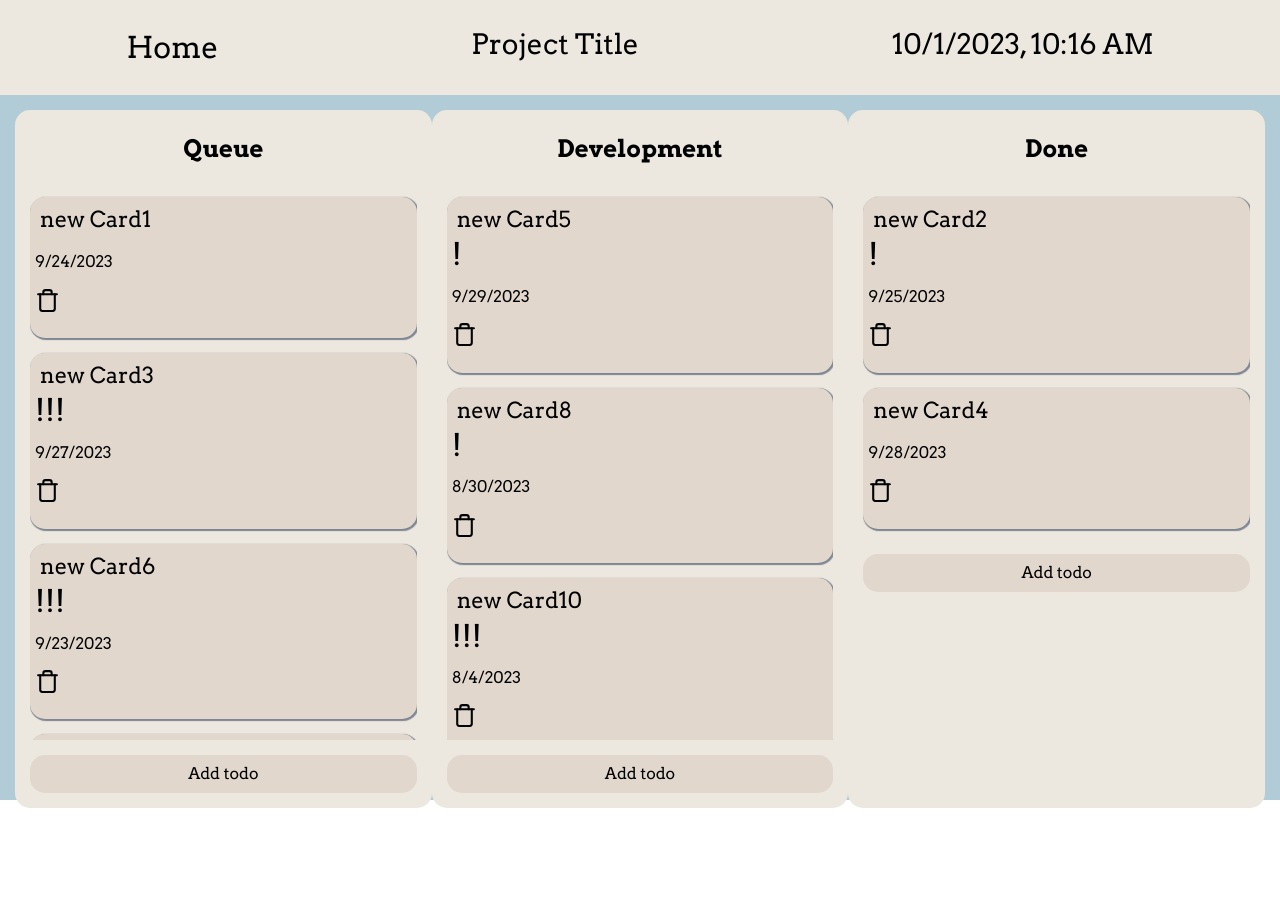
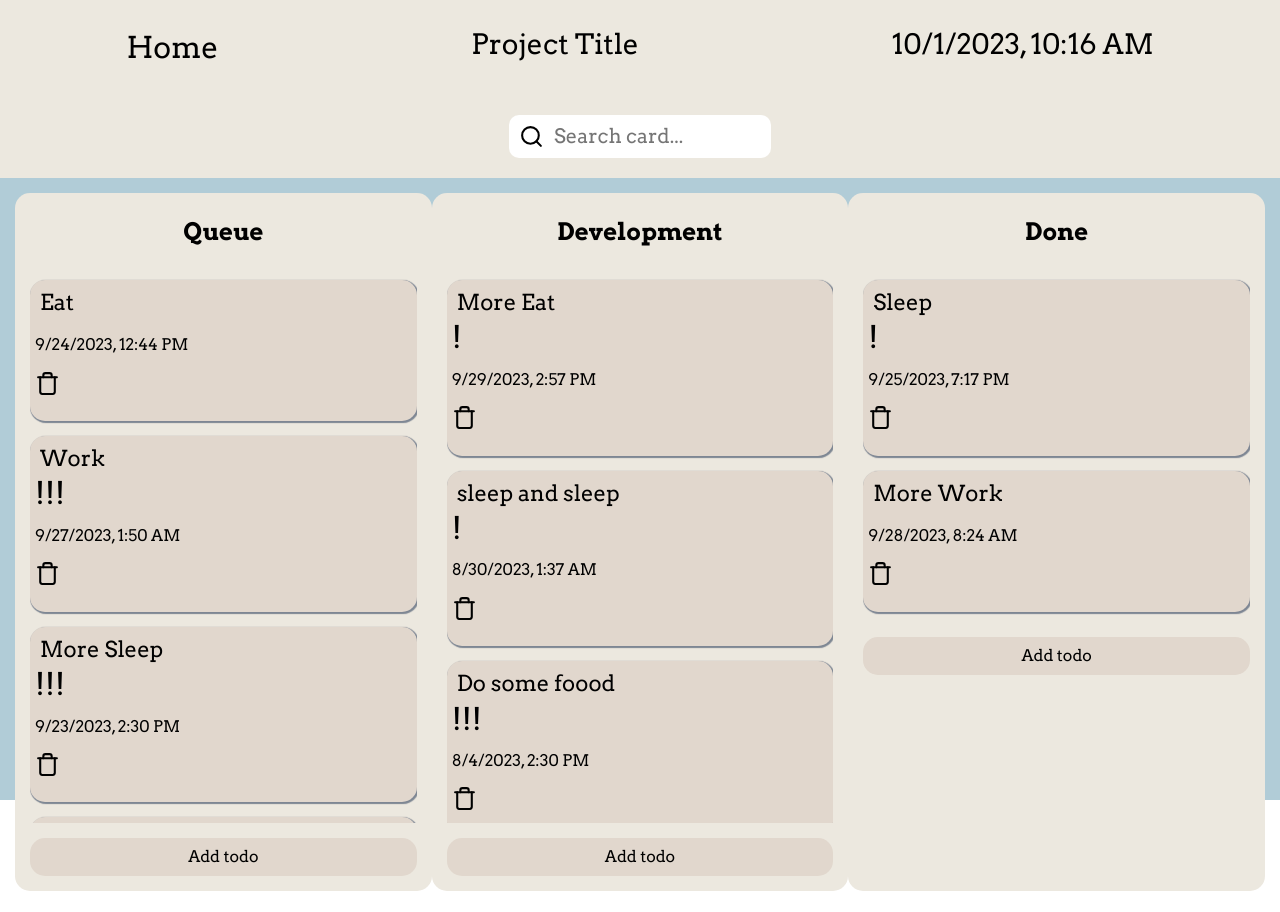
Before and after one commit to Danon12n/uptrader-test-task, a React (Vite) app: page /project/1 in a window 1280 px wide. Before the commit the page ends 829 px from the top, so only its background shows below. Built offline with nearby package versions, Linux system fonts and the light colour scheme.

Commit message:
card search component
card search component added

```diff
--- a/src/App.tsx
+++ b/src/App.tsx
@@ -1,10 +1,11 @@
-import ProjectPage from './pages/project';
 import './App.scss';
 import { Route, Routes, useLocation } from 'react-router';
-import HomePage from './pages/home';
+
 import ErrorPage from './pages/error';
 import Modal from './components/modal/modal';
 import CardEditor from './components/card-editor/card-editor';
+import HomePage from './pages/home/home';
+import ProjectPage from './pages/project/project';
 
 function App() {
   const { state } = useLocation();
--- /dev/null
+++ b/src/components/card-search/card-search.scss
@@ -0,0 +1,67 @@
+.cardSearch__container {
+  position: relative;
+  display: flex;
+  align-items: center;
+  flex-direction: column;
+
+  padding: 20px;
+  background: #ece8df;
+}
+
+.cardSearch__input {
+  display: flex;
+  justify-content: flex-start;
+  align-items: center;
+
+  background: white;
+  border-radius: 10px;
+
+  padding: 0 10px;
+
+  gap: 10px;
+}
+.cardSearch__input input {
+  border: none;
+  outline: none;
+  font-size: 20px;
+  padding: 10px 0;
+}
+.cardSearch__input input:focus {
+  border: none;
+  outline: none;
+}
+
+.cardSearch__input-focused {
+  width: 400px;
+  border: black 3px solid;
+}
+
+.cardSearch__results {
+  position: absolute;
+  top: 70px;
+
+  width: 50%;
+  height: 200px;
+  max-height: 200px;
+
+  background: white;
+  border-radius: 15px;
+
+  display: flex;
+  flex-direction: column;
+  padding: 10px;
+  overflow: scroll;
+
+  gap: 10px;
+}
+
+.Link {
+  text-decoration: none;
+  font-size: 24px;
+  color: black;
+
+  transition: 0.25s;
+}
+.Link:hover {
+  text-decoration: underline;
+}
--- /dev/null
+++ b/src/components/card-search/card-search.tsx
@@ -0,0 +1,126 @@
+import './card-search.scss';
+import { useCallback, useEffect, useRef, useState } from 'react';
+import { FiSearch } from '@react-icons/all-files/fi/FiSearch';
+import { useSelector } from 'react-redux';
+import { TStore } from '../../services/redux/reducers';
+import { TTodosState } from '../../services/redux/reducers/todos';
+import { TTodoCard } from '../../utils/types';
+import { Link, useLocation } from 'react-router-dom';
+type Props = {};
+
+export default function CardSearch({}: Props) {
+  const searchInput = useRef<HTMLInputElement>(null);
+  const [inputOnFocus, setInputOnFocus] = useState(false);
+  const [filteredTodos, setFilteredTodos] = useState<TTodoCard[]>([]);
+  const location = useLocation();
+
+  const { todos } = useSelector<TStore, TTodosState>((state) => state.todos);
+
+  useEffect(() => {
+    const handleEsc = (event: KeyboardEvent) => {
+      if (event.key === 'Escape') {
+        setInputOnFocus(false);
+        setFilteredTodos([]);
+        if (searchInput.current) {
+          searchInput.current.value = '';
+          searchInput.current.blur();
+        }
+      }
+    };
+    document.addEventListener('keydown', handleEsc);
+    return () => {
+      document.removeEventListener('keydown', handleEsc);
+    };
+  }, [setInputOnFocus]);
+
+  const compareStrings = (a: string, b: string) => {
+    for (let i = 0; i < a.length; i++) {
+      if (a[i] !== b[i]) return false;
+    }
+    return true;
+  };
+
+  const searchCards = useCallback(() => {
+    const filteredTodos = [...todos].filter((todo) => {
+      const todoTitle = todo.title.split(' ');
+      const searchInputValue = searchInput.current?.value;
+      if (searchInputValue) {
+        const searchTitle = searchInputValue.split(' ');
+
+        if (searchTitle) {
+          if (searchTitle.length === 1) {
+            const res = todoTitle.map((word) => {
+              return compareStrings(searchTitle[0].toLowerCase(), word.toLowerCase());
+            });
+
+            if (res.find((el) => el === true)) return todo;
+          }
+
+          if (searchTitle.length > 1) {
+            const isEqual = compareStrings(
+              searchInputValue.toLowerCase(),
+              todo.title.toLowerCase()
+            );
+            if (isEqual) return todo;
+          }
+        }
+      }
+    });
+
+    if (filteredTodos.length === 0) {
+      setFilteredTodos(
+        [...todos].filter((todo) => {
+          const searchInputValue = searchInput.current?.value;
+          if (searchInputValue) {
+            if (compareStrings(searchInput.current?.value, todo.number.toString())) {
+              return todo;
+            }
+          }
+        })
+      );
+    } else {
+      setFilteredTodos([...filteredTodos]);
+    }
+  }, [todos, searchInput]);
+
+  return (
+    <div className='cardSearch__container'>
+      <div className={`${inputOnFocus && 'cardSearch__input-focused'} cardSearch__input`}>
+        <FiSearch
+          onClick={() => {
+            if (searchInput.current) {
+              searchInput.current.focus();
+            }
+          }}
+          size={25}
+        />
+        <input
+          onFocus={() => {
+            setInputOnFocus(true);
+          }}
+          ref={searchInput}
+          placeholder='Search card...'
+          onChange={() => {
+            searchCards();
+          }}
+          type='text'
+        />
+      </div>
+      {inputOnFocus && (
+        <div className='cardSearch__results'>
+          {filteredTodos.length === 0 ? (
+            <h1>Nothing found</h1>
+          ) : (
+            filteredTodos.map((todo) => {
+              return (
+                <Link className='Link' to={`card/${todo.number}`} state={{ background: location }}>
+                  <div>{todo.title}</div>
+                </Link>
+              );
+            })
+          )}
+        </div>
+      )}
+    </div>
+  );
+}
--- a/src/components/column/card/column-card.tsx
+++ b/src/components/column/card/column-card.tsx
@@ -7,6 +7,7 @@ import { FiMessageSquare } from '@react-icons/all-files/fi/FiMessageSquare';
 import { FiFile } from '@react-icons/all-files/fi/FiFile';
 import { FiList } from '@react-icons/all-files/fi/FiList';
 import { Draggable } from 'react-beautiful-dnd';
+import { timeOptions } from '../../../utils/constants';
 
 type Props = { card: TTodoCard };
 
@@ -33,7 +34,7 @@ export default function ColumnCard({ card }: Props) {
             {card.attachedFiles.length !== 0 && <FiFile size={25} />}
             {card.subTodos.length !== 0 && <FiList size={25} />}
           </div>
-          <p>{card.creationDate.toLocaleDateString()}</p>
+          <p>{card.creationDate.toLocaleDateString([], timeOptions)}</p>
           <p>
             <FiTrash
               size={25}
--- a/src/components/column/column.tsx
+++ b/src/components/column/column.tsx
@@ -20,19 +20,16 @@ export default function Column({ title = 'Queue' }: Props) {
   const CreateTodo = () => {
     const newCard: TTodoCard = {
       number: 1,
-      title: 'new Card',
-      description: 'asdasd',
+      title: 'New card',
+      description: '',
       status: title,
-      priority: 'medium',
+      priority: 'low',
       creationDate: new Date(),
-      comments: [{ text: 'hey bitch', date: new Date(12321312323), subComments: [] }],
-      attachedFiles: ['cool file'],
-      subTodos: [
-        { title: 'job1', done: false },
-        { title: 'job2', done: true },
-        { title: 'job3', done: false },
-      ],
+      comments: [],
+      attachedFiles: [],
+      subTodos: [],
     };
+    if (title === 'Done') newCard.completeDate = new Date();
     boundTodoActions.addTodo(newCard);
   };
 
--- a/src/pages/project.tsx
+++ b/src/pages/project/project.tsx
@@ -2,11 +2,12 @@
 import { DragDropContext, DropResult } from 'react-beautiful-dnd';
 
 import './project.scss';
-import Column from '../components/column/column';
+import Column from '../../components/column/column';
 import { Link } from 'react-router-dom';
-import { timeOptions } from '../utils/constants';
-import { boundTodoActions } from '../services/redux/action/todos';
-import { TStatus } from '../utils/types';
+import { boundTodoActions } from '../../services/redux/action/todos';
+import { timeOptions } from '../../utils/constants';
+import { TStatus } from '../../utils/types';
+import CardSearch from '../../components/card-search/card-search';
 
 export default function ProjectPage() {
   const onDragEnd = (result: DropResult) => {
@@ -30,6 +31,7 @@ export default function ProjectPage() {
         <p>Project Title</p>
         <p>{new Date().toLocaleString([], timeOptions)}</p>
       </div>
+      <CardSearch />
       <div className='columns__container'>
         <DragDropContext onDragEnd={(result) => onDragEnd(result)}>
           <Column title='Queue' />
--- a/src/services/redux/reducers/todos.ts
+++ b/src/services/redux/reducers/todos.ts
@@ -10,7 +10,7 @@ const initialState: TTodosState = {
   todos: [
     {
       number: 1,
-      title: 'new Card1',
+      title: 'Eat',
       description: '',
       status: 'Queue',
       priority: 'low',
@@ -21,18 +21,19 @@ const initialState: TTodosState = {
     },
     {
       number: 2,
-      title: 'new Card2',
+      title: 'Sleep',
       description: '',
       status: 'Done',
       priority: 'medium',
       creationDate: new Date(1695669452232),
+      completeDate: new Date(1696769452232),
       subTodos: [],
       comments: [],
       attachedFiles: [],
     },
     {
       number: 3,
-      title: 'new Card3',
+      title: 'Work',
       description: '',
       status: 'Queue',
       priority: 'high',
@@ -43,18 +44,19 @@ const initialState: TTodosState = {
     },
     {
       number: 4,
-      title: 'new Card4',
+      title: 'More Work',
       description: '',
       status: 'Done',
       priority: 'low',
       creationDate: new Date(1695889452232),
+      completeDate: new Date(1696769452232),
       subTodos: [],
       comments: [],
       attachedFiles: [],
     },
     {
       number: 5,
-      title: 'new Card5',
+      title: 'More Eat',
       description: '',
       status: 'Development',
       priority: 'medium',
@@ -65,7 +67,7 @@ const initialState: TTodosState = {
     },
     {
       number: 6,
-      title: 'new Card6',
+      title: 'More Sleep',
       description: '',
       status: 'Queue',
       priority: 'high',
@@ -76,7 +78,7 @@ const initialState: TTodosState = {
     },
     {
       number: 7,
-      title: 'new Card7',
+      title: 'Work and Sleep',
       description: '',
       status: 'Queue',
       priority: 'low',
@@ -87,7 +89,7 @@ const initialState: TTodosState = {
     },
     {
       number: 8,
-      title: 'new Card8',
+      title: 'sleep and sleep',
       description: '',
       status: 'Development',
       priority: 'medium',
@@ -98,7 +100,7 @@ const initialState: TTodosState = {
     },
     {
       number: 9,
-      title: 'new Card9',
+      title: 'Eat and Eat',
       description: '',
       status: 'Queue',
       priority: 'high',
@@ -109,7 +111,7 @@ const initialState: TTodosState = {
     },
     {
       number: 10,
-      title: 'new Card10',
+      title: 'Do some foood',
       description: '',
       status: 'Development',
       priority: 'high',
@@ -344,6 +346,11 @@ export function todos(state = initialState, action: TTodoAction) {
           ...state.todos.map((todo) => {
             if (todo.number === action.payload.number) {
               todo.status = action.payload.status;
+              if (action.payload.status === 'Done') {
+                todo.completeDate = new Date();
+              } else {
+                todo.completeDate = undefined;
+              }
             }
             return todo;
           }),
```
Also changed, not shown: src/components/card-editor/card-editor.tsx (+14 -1 lines), src/pages/home/home.scss (renamed from src/pages/home.scss), src/pages/home/home.tsx (renamed from src/pages/home.tsx), src/pages/project/project.scss (renamed from src/pages/project.scss).
